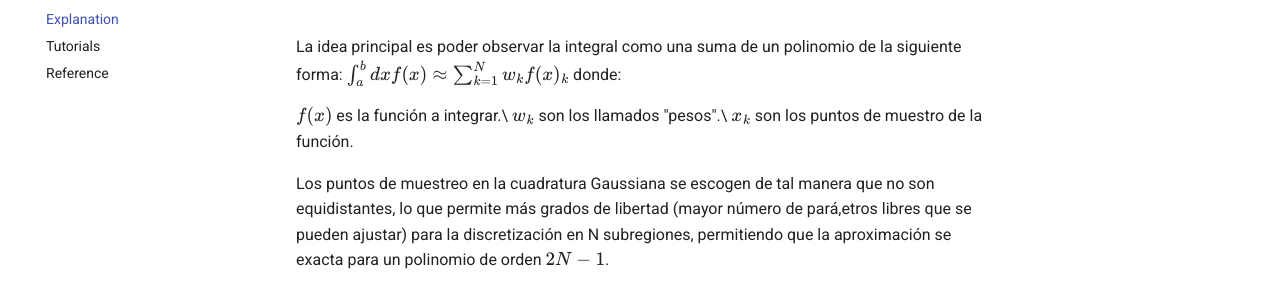
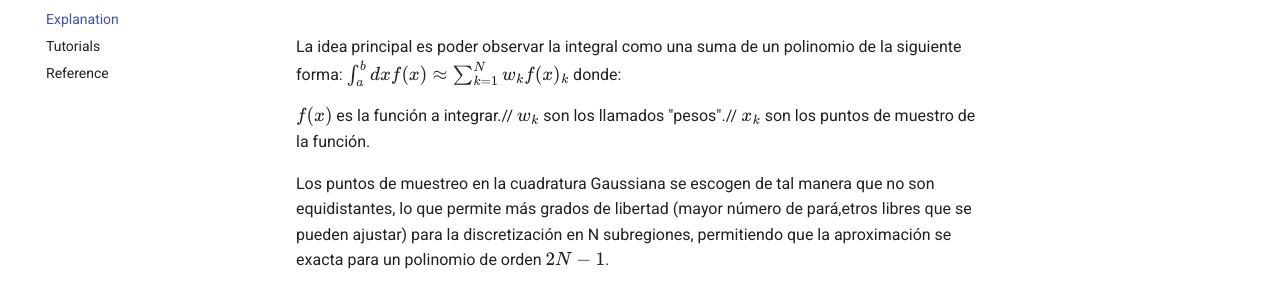
Before and after one commit to Ervin2110/Cuadratura-Gaussiana, an MkDocs documentation site: the page built from docs/explanation.md, in a window 1280 px wide. Shown: the part 146-439 px from the top of the page. Built offline with MkDocs 1.6.1 and Material for MkDocs 9.7.7, drawn with Linux system fonts in a browser that asks for light colours.

Commit message:
Update documentation content

```diff
--- a/docs/explanation.md
+++ b/docs/explanation.md
@@ -1,7 +1,7 @@
 La idea principal es poder observar la integral como una suma de un polinomio de la siguiente forma: $\int_{a}^{b}dxf(x) \approx \sum_{k=1}^{N} w_{k}f(x)_{k}$ donde:
 
-$f(x)$ es la función a integrar.\\
-$w_{k}$ son los llamados "pesos".\\
+$f(x)$ es la función a integrar.//
+$w_{k}$ son los llamados "pesos".//
 $x_{k}$ son los puntos de muestro de la función.
 
 Los puntos de muestreo en la cuadratura Gaussiana se escogen de tal manera que no son equidistantes, lo que permite más grados de libertad (mayor número de pará,etros libres que se pueden ajustar) para la discretización en N subregiones, permitiendo que la aproximación se exacta para un polinomio de orden $2N - 1$.
```
